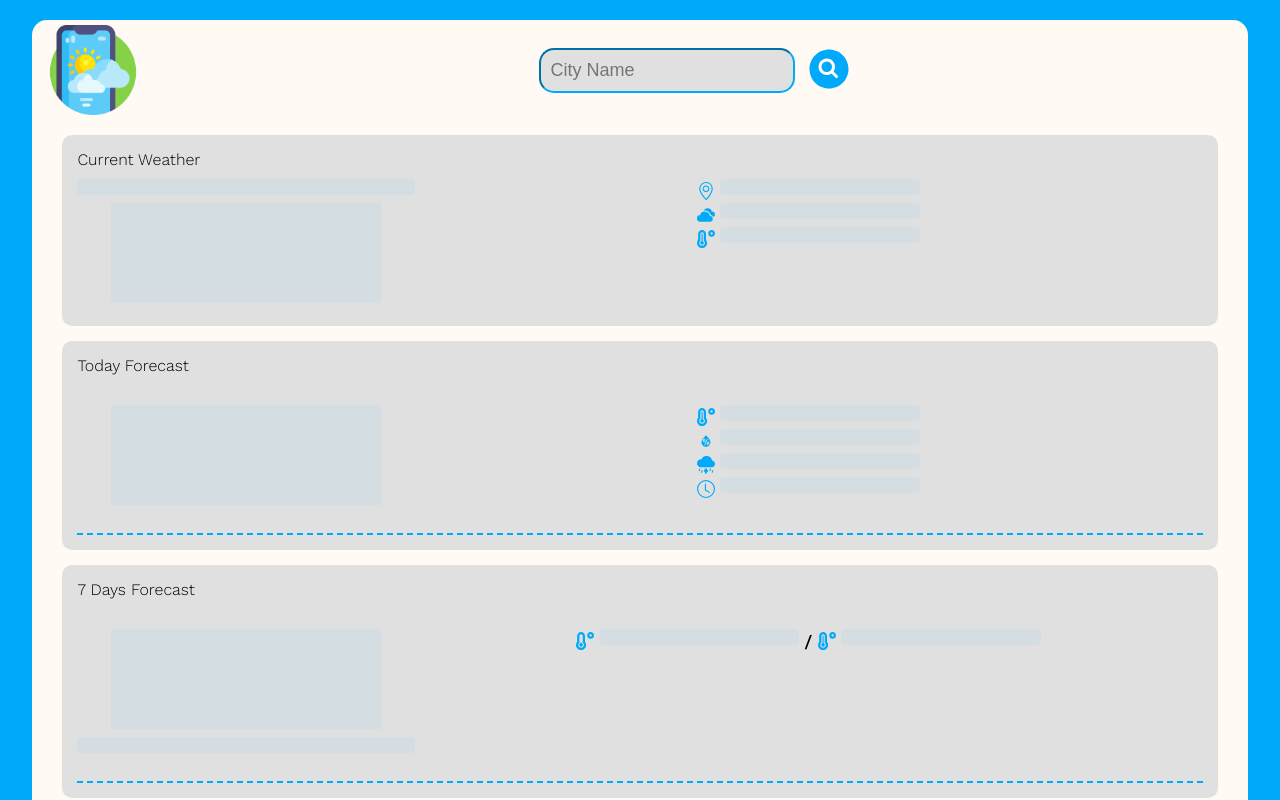
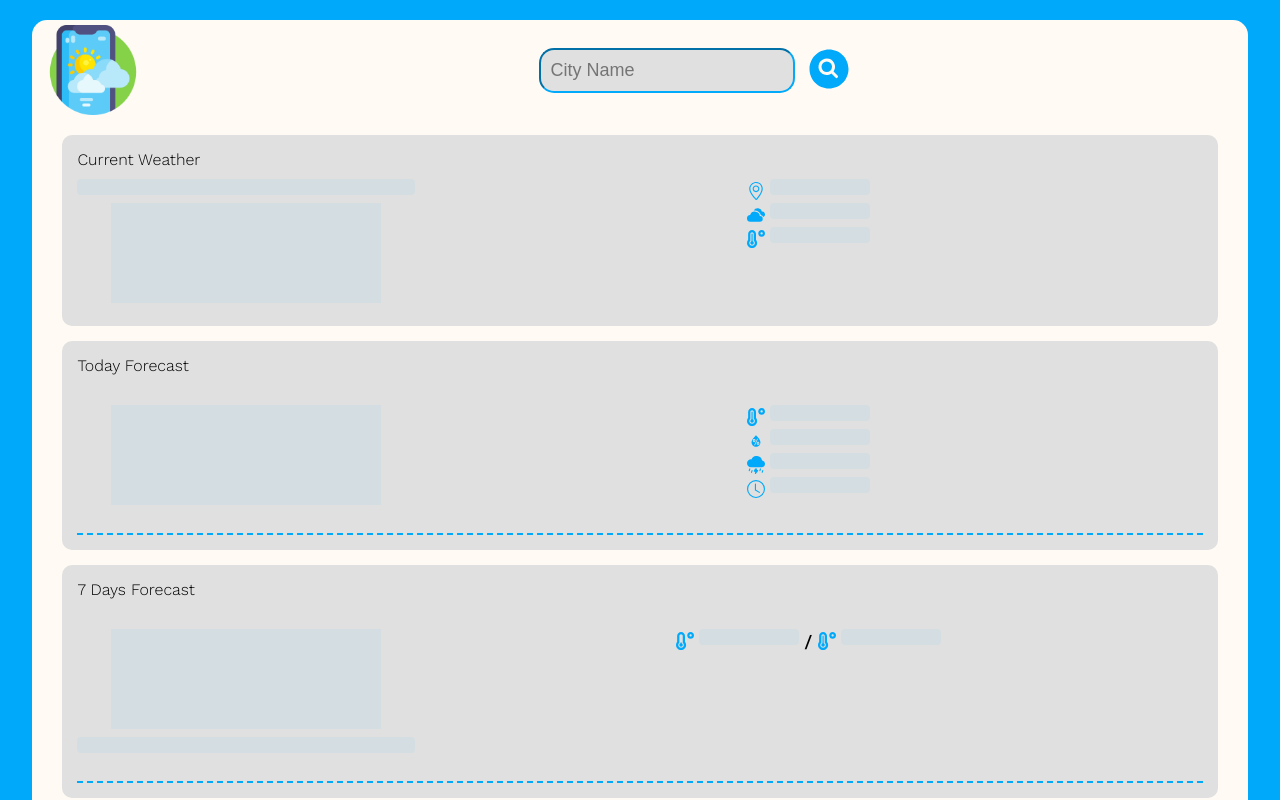
Before and after one commit to NicolasMouraC/Weather-App, a React (Create React App) app: page / in a window 1280 px wide. Shown: the top 800 px of the page. Built offline with nearby package versions, Linux system fonts and the light colour scheme.

Commit message:
Fixed style

```diff
--- a/src/App.css
+++ b/src/App.css
@@ -224,7 +224,7 @@ hr {
 }
 
 .skeleton-text_icon {
-  width: 200px;
+  width: 100px;
   height: 1rem;
   margin-bottom: 0.5rem;
   border-radius: 0.25rem;
```
